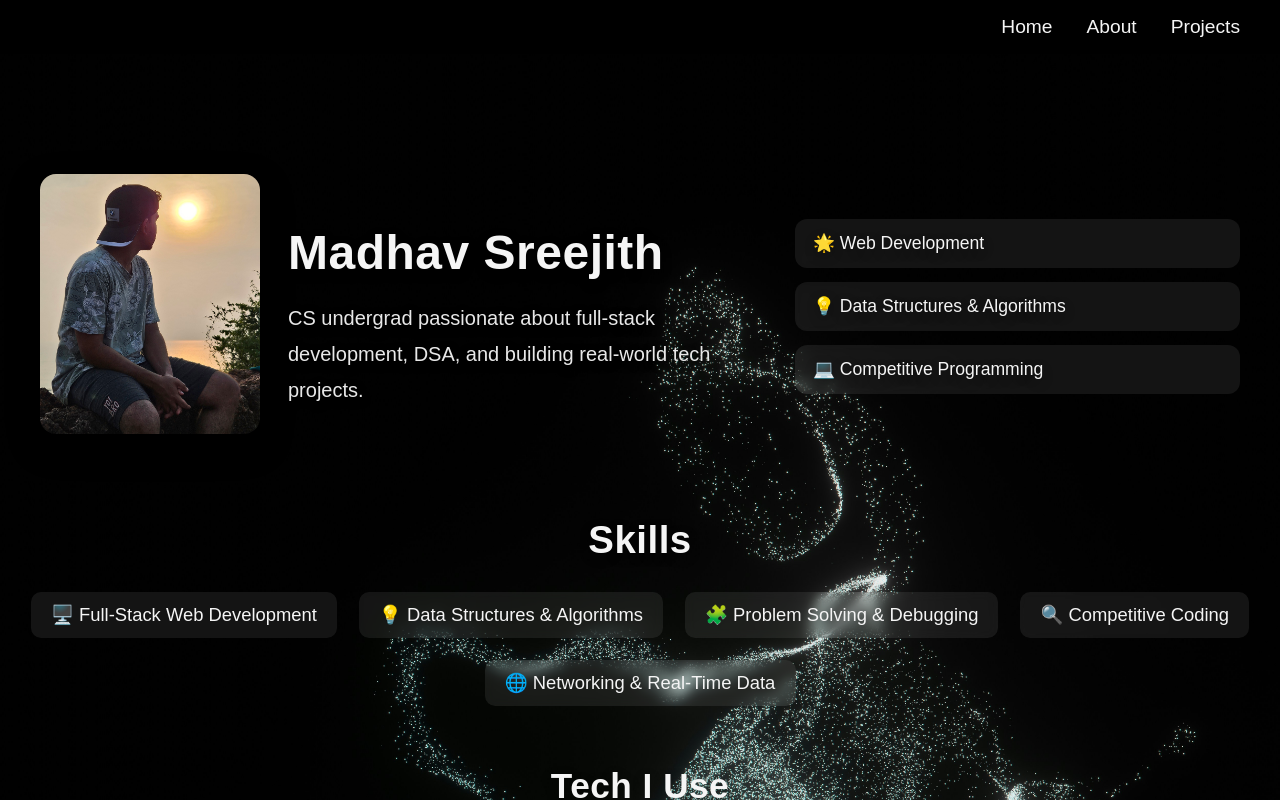
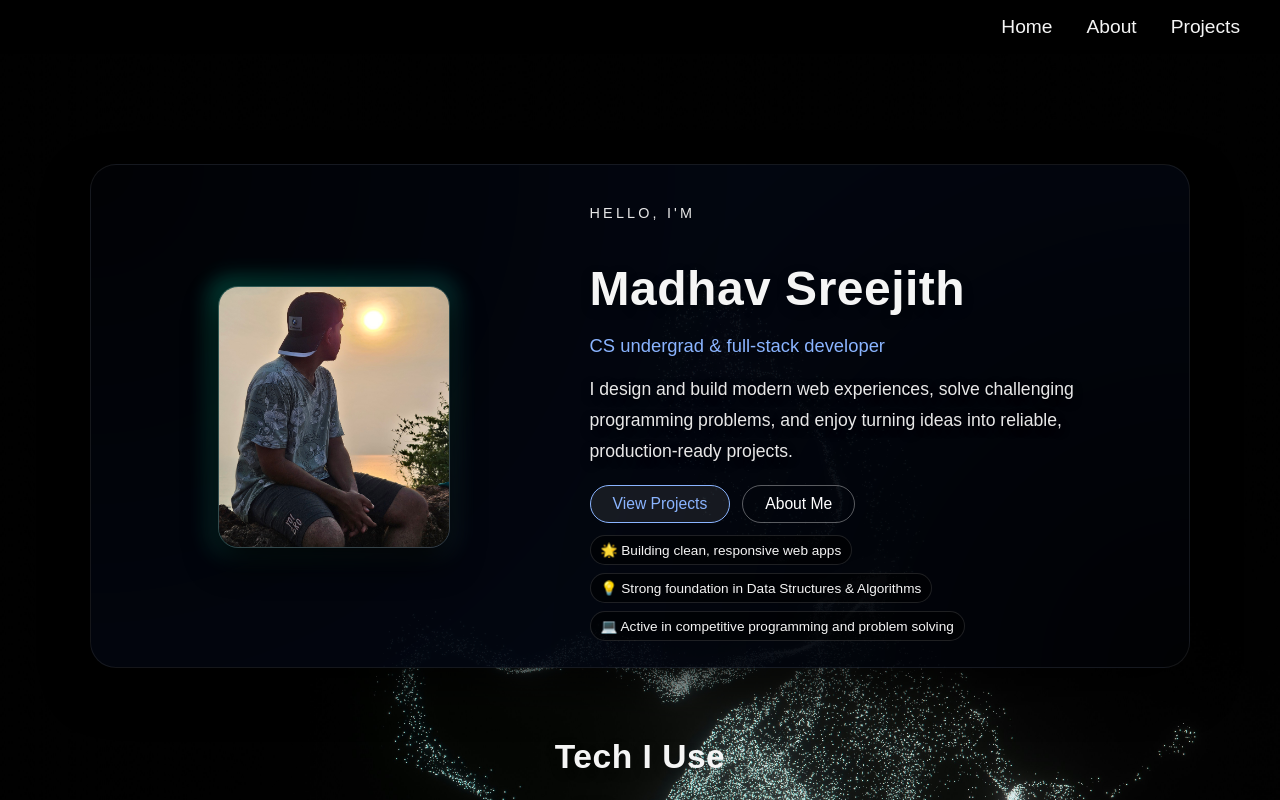
Before and after one commit to Madhav-Sreejith/portfolio, a React (Create React App) app: page /about in a window 1280 px wide. Shown: the top 800 px of the page. Built offline with nearby package versions, Linux system fonts and the light colour scheme; the HTML template or start-up script is replaced by a standard one.

Commit message:
Fixed Bugs

```diff
--- a/src/pages/Home.jsx
+++ b/src/pages/Home.jsx
@@ -3,17 +3,9 @@ import { motion } from "framer-motion";
 
 function Home() {
   const highlights = [
-    "🌟 Web Development",
-    "💡 Data Structures & Algorithms",
-    "💻 Competitive Programming",
-  ];
-
-  const skills = [
-    "🖥️ Full-Stack Web Development",
-    "💡 Data Structures & Algorithms",
-    "🧩 Problem Solving & Debugging",
-    "🔍 Competitive Coding",
-    "🌐 Networking & Real-Time Data",
+    "🌟 Building clean, responsive web apps",
+    "💡 Strong foundation in Data Structures & Algorithms",
+    "💻 Active in competitive programming and problem solving",
   ];
 
   const techIcons = [
@@ -32,17 +24,17 @@ function Home() {
       animate={{ opacity: 1 }}
       transition={{ duration: 0.8 }}
     >
-      {/* TOP SECTION */}
+      {/* HERO SECTION */}
       <section className="home-container">
-
-        {/* LEFT SECTION */}
-        <div className="left-block text-block">
+        <div className="hero-inner">
+          {/* PHOTO */}
           <motion.div
             className="home-photo"
-            initial={{ scale: 0.85, opacity: 0 }}
+            initial={{ scale: 0.9, opacity: 0 }}
             animate={{ scale: 1, opacity: 1 }}
-            transition={{ duration: 0.8, ease: "easeOut" }}
+            transition={{ duration: 0.7, ease: "easeOut" }}
           >
+            <div className="photo-ring" />
             <img
               src={process.env.PUBLIC_URL + "/myfoto.jpg"}
               alt="Madhav"
@@ -50,78 +42,45 @@ function Home() {
             />
           </motion.div>
 
+          {/* TEXT */}
           <motion.div
             className="home-content"
-            initial={{ y: 30, opacity: 0 }}
+            initial={{ y: 26, opacity: 0 }}
             animate={{ y: 0, opacity: 1 }}
-            transition={{ delay: 0.2, duration: 0.7 }}
+            transition={{ delay: 0.15, duration: 0.7 }}
           >
+            <p className="home-eyebrow">Hello, I&apos;m</p>
             <h1 className="home-title">Madhav Sreejith</h1>
+            <p className="home-role">CS undergrad &amp; full‑stack developer</p>
             <p className="tagline">
-              CS undergrad passionate about full-stack development, DSA, and
-              building real-world tech projects.
+              I design and build modern web experiences, solve challenging
+              programming problems, and enjoy turning ideas into reliable,
+              production‑ready projects.
             </p>
+
+            <div className="cta-buttons">
+              <a href="/project">View Projects</a>
+              <a href="/about" className="ghost-cta">
+                About Me
+              </a>
+            </div>
+
+            <div className="hero-highlights">
+              {highlights.map((item) => (
+                <span key={item} className="hero-chip">
+                  {item}
+                </span>
+              ))}
+            </div>
           </motion.div>
         </div>
-
-        {/* RIGHT SECTION */}
-        <motion.div
-          className="right-section text-block"
-          initial="hidden"
-          animate="visible"
-          variants={{
-            visible: {
-              transition: {
-                staggerChildren: 0.15,
-              },
-            },
-          }}
-        >
-          {highlights.map((item, index) => (
-            <motion.div
-              key={index}
-              className="highlight-card"
-              variants={{
-                hidden: { opacity: 0, y: 20 },
-                visible: { opacity: 1, y: 0 },
-              }}
-            >
-              {item}
-            </motion.div>
-          ))}
-        </motion.div>
       </section>
-
-      {/* SKILLS SECTION */}
-      <motion.section
-        className="skills-section text-block"
-        initial={{ opacity: 0, y: 40 }}
-        whileInView={{ opacity: 1, y: 0 }}
-        transition={{ duration: 0.6 }}
-        viewport={{ once: true }}
-      >
-        <h2>Skills</h2>
-        <div className="skills-list">
-          {skills.map((skill, index) => (
-            <motion.div
-              key={index}
-              className="skill-card"
-              initial={{ opacity: 0, scale: 0.9 }}
-              whileInView={{ opacity: 1, scale: 1 }}
-              transition={{ duration: 0.4, delay: index * 0.05 }}
-              viewport={{ once: true }}
-            >
-              {skill}
-            </motion.div>
-          ))}
-        </div>
-      </motion.section>
 
       {/* TECH SECTION */}
       <motion.section
         className="TechImg text-block"
-        initial={{ opacity: 0 }}
-        whileInView={{ opacity: 1 }}
+        initial={{ opacity: 0, y: 24 }}
+        whileInView={{ opacity: 1, y: 0 }}
         transition={{ duration: 0.6 }}
         viewport={{ once: true }}
       >
@@ -134,10 +93,10 @@ function Home() {
               alt={icon.alt}
               loading="lazy"
               className="tech-icon"
-              whileHover={{ scale: 1.1 }}
-              initial={{ opacity: 0, y: 20 }}
+              whileHover={{ scale: 1.08 }}
+              initial={{ opacity: 0, y: 18 }}
               whileInView={{ opacity: 1, y: 0 }}
-              transition={{ duration: 0.4, delay: index * 0.08 }}
+              transition={{ duration: 0.4, delay: index * 0.06 }}
               viewport={{ once: true }}
             />
           ))}
--- a/src/pages/Project.jsx
+++ b/src/pages/Project.jsx
@@ -10,6 +10,7 @@ const projects = [
     link: "https://github.com/Madhav-Sreejith/MediKart",
     repo: "https://medi-kart-steel.vercel.app/",
     status: "Live",
+    tags: ["React", "E‑commerce UI", "Local Storage", "Responsive"],
   },
   {
     title: "Seasons",
@@ -18,6 +19,7 @@ const projects = [
     link: "",
     repo: "https://github.com/Madhav-Sreejith/Seasons",
     status: "Ongoing",
+    tags: ["React", "Accessibility", "Audio", "Keyboard Controls"],
   },
   {
     title: "Portfolio",
@@ -26,6 +28,7 @@ const projects = [
     link: "https://madhav-sreejith.github.io/portfolio/",
     repo: "https://github.com/Madhav-Sreejith/portfolio",
     status: "Live",
+    tags: ["React", "Personal Brand", "Animations", "Deployment"],
   },
 ];
 
@@ -39,15 +42,20 @@ function Project() {
       transition={{ duration: 0.7 }}
     >
       {/* TITLE */}
-      <motion.h1
-        id="projects-heading"
-        className="projects-title"
+      <motion.div
+        className="projects-heading-block"
         initial={{ y: -20, opacity: 0 }}
         animate={{ y: 0, opacity: 1 }}
         transition={{ duration: 0.6 }}
       >
-        My Projects
-      </motion.h1>
+        <h1 id="projects-heading" className="projects-title">
+          My Projects
+        </h1>
+        <p className="projects-subtitle">
+          A curated selection of things I&apos;ve been building recently —
+          from practical web apps to experiments that help me learn by doing.
+        </p>
+      </motion.div>
 
       {/* PROJECT LIST */}
       <motion.div
@@ -74,9 +82,12 @@ function Project() {
             whileHover={{ y: -6 }}
             transition={{ duration: 0.4 }}
           >
-            <header>
+            <header className="project-card-header">
               <h2 className="project-card-title">{project.title}</h2>
-              <span className="project-status" aria-hidden="true">
+              <span
+                className={`project-status project-status-${project.status.toLowerCase()}`}
+                aria-hidden="true"
+              >
                 {project.status}
               </span>
             </header>
@@ -84,6 +95,16 @@ function Project() {
             <p className="project-card-description">
               {project.description}
             </p>
+
+            {project.tags && (
+              <div className="project-meta">
+                {project.tags.map((tag) => (
+                  <span key={tag} className="project-tag">
+                    {tag}
+                  </span>
+                ))}
+              </div>
+            )}
 
             <div className="project-links">
               {project.link && (
--- a/src/styles/home.css
+++ b/src/styles/home.css
@@ -12,67 +12,105 @@
   --transition: 0.25s ease;
 }
 
-body {
-  font-family: "Segoe UI", Tahoma, Geneva, Verdana, sans-serif;
-  color: var(--text-light);
-}
-
 /* ============================================================
    HOME MAIN LAYOUT
 ============================================================ */
 
 .home-container {
-  max-width: 1200px;
-  margin: 120px auto 80px;
+  max-width: 1100px;
+  margin: 110px auto 70px;
   padding: 0 20px;
+}
 
-  display: flex;
+.hero-inner {
+  display: grid;
+  grid-template-columns: minmax(0, 0.9fr) minmax(0, 1.2fr);
   align-items: center;
-  justify-content: space-between;
-  gap: 50px;
-  flex-wrap: wrap;
+  gap: 42px;
+
+  padding: 26px 28px;
+  border-radius: 26px;
+  background:
+    radial-gradient(circle at top left, rgba(0, 0, 0, 0.7), transparent 55%),
+    radial-gradient(circle at bottom right, rgba(0, 0, 0, 0.75), transparent 55%),
+    rgba(3, 7, 18, 0.92);
+  box-shadow: 0 20px 45px rgba(0, 0, 0, 0.75);
+  border: 1px solid rgba(255, 255, 255, 0.08);
 }
 
 /* ============================================================
-   LEFT SECTION
+   PHOTO
 ============================================================ */
 
-.left-block {
-  display: flex;
-  align-items: center;
-  gap: 28px;
-  flex: 1 1 580px;
-  min-width: 300px;
+.home-photo {
+  position: relative;
+  width: 230px;
+  height: 260px;
+  margin: 0 auto;
+}
+
+.photo-ring {
+  position: absolute;
+  inset: -10px;
+  border-radius: 22px;
+  background: conic-gradient(
+    from 140deg,
+    rgba(97, 218, 251, 0.1),
+    rgba(0, 255, 200, 0.25),
+    rgba(97, 218, 251, 0.1)
+  );
+  filter: blur(10px);
+  opacity: 0.9;
 }
 
 .home-photo img {
-  width: 220px;
-  height: 260px;
+  position: relative;
+  width: 100%;
+  height: 100%;
   object-fit: cover;
-  border-radius: 16px;
-  box-shadow: var(--shadow-strong);
+  border-radius: 20px;
+  box-shadow: 0 14px 32px rgba(0, 0, 0, 0.9);
+  border: 1px solid rgba(255, 255, 255, 0.18);
   transition: transform var(--transition), box-shadow var(--transition);
 }
 
 .home-photo img:hover {
-  transform: scale(1.05);
-  box-shadow: 0 10px 28px rgba(0,0,0,0.55);
+  transform: translateY(-4px) scale(1.02);
+  box-shadow: 0 14px 32px rgba(0, 0, 0, 0.7);
 }
 
+/* ============================================================
+   TEXT SIDE
+============================================================ */
+
 .home-content {
-  max-width: 480px;
+  max-width: 520px;
+}
+
+.home-eyebrow {
+  font-size: 0.9rem;
+  text-transform: uppercase;
+  letter-spacing: 0.22em;
+  color: var(--text-soft);
+  margin-bottom: 6px;
 }
 
 .home-content h1 {
   font-size: 3rem;
-  margin-bottom: 16px;
+  margin-bottom: 8px;
   font-weight: 700;
   text-shadow: var(--shadow-soft);
 }
 
+.home-role {
+  font-size: 1.15rem;
+  color: var(--highlight);
+  margin-bottom: 14px;
+}
+
 .tagline {
-  font-size: 1.25rem;
-  line-height: 1.8;
+  font-size: 1.1rem;
+  line-height: 1.75;
   color: var(--text-soft);
   text-shadow: 0 3px 8px rgba(0,0,0,0.5);
   margin-bottom: 18px;
@@ -80,92 +118,56 @@ body {
 
 /* CTA Button */
 .cta-buttons {
-  margin-top: 16px;
+  margin: 18px 0 10px;
+  display: flex;
+  flex-wrap: wrap;
+  gap: 12px;
 }
 
 .cta-buttons a {
-  padding: 10px 22px;
-  border-radius: 10px;
+  padding: 9px 22px;
+  border-radius: 999px;
   text-decoration: none;
-  font-size: 1.05rem;
+  font-size: 0.98rem;
   display: inline-block;
 
   background: var(--card-bg);
   color: var(--highlight);
-  border: 2px solid var(--highlight);
+  border: 1px solid var(--highlight);
   transition: var(--transition);
 }
 
 .cta-buttons a:hover {
   background: var(--highlight);
   color: #000;
-  transform: translateY(-3px);
+  transform: translateY(-2px);
   box-shadow: var(--shadow-soft);
 }
 
-/* ============================================================
-   RIGHT SECTION
-============================================================ */
-
-.right-section {
-  display: flex;
-  flex-direction: column;
-  gap: 14px;
-  flex: 1 1 320px;
-  min-width: 260px;
+.cta-buttons .ghost-cta {
+  background: transparent;
+  color: var(--text-light);
+  border-color: rgba(255, 255, 255, 0.35);
 }
 
-.highlight-card {
-  background: var(--card-bg);
-  padding: 14px 18px;
-  border-radius: 12px;
-  font-size: 1.1rem;
-  font-weight: 500;
-  transition: var(--transition);
-  backdrop-filter: blur(6px);
-  text-shadow: var(--shadow-soft);
+.cta-buttons .ghost-cta:hover {
+  background: rgba(255, 255, 255, 0.08);
+  color: #ffffff;
 }
 
-.highlight-card:hover {
-  transform: translateX(6px);
-  background: rgba(255,255,255,0.12);
+.hero-highlights {
+  margin-top: 12px;
+  display: flex;
+  flex-wrap: wrap;
+  gap: 8px;
 }
 
-/* ============================================================
-   SKILLS SECTION
-============================================================ */
-
-.skills-section {
-  text-align: center;
-  margin: 80px auto 60px;
-  padding: 0 20px;
-}
-
-.skills-section h2 {
-  font-size: 2.4rem;
-  margin-bottom: 30px;
-  text-shadow: var(--shadow-soft);
-}
-
-.skills-list {
-  display: flex;
-  flex-wrap: wrap;
-  gap: 22px;
-  justify-content: center;
-}
-
-.skill-card {
-  background: var(--card-bg);
-  padding: 12px 20px;
-  border-radius: 10px;
-  font-size: 1.15rem;
-  transition: var(--transition);
-  backdrop-filter: blur(6px);
-}
-
-.skill-card:hover {
-  transform: translateY(-5px);
-  background: rgba(255,255,255,0.12);
+.hero-chip {
+  font-size: 0.85rem;
+  padding: 6px 10px;
+  border-radius: 999px;
+  background: rgba(0, 0, 0, 0.55);
+  border: 1px solid rgba(255, 255, 255, 0.12);
 }
 
 /* ============================================================
@@ -174,19 +176,19 @@ body {
 
 .TechImg {
   text-align: center;
-  margin: 70px 0;
+  margin: 50px 0 20px;
   padding: 0 20px;
 }
 
 .TechImg h2 {
-  font-size: 2.2rem;
-  margin-bottom: 30px;
+  font-size: 2.1rem;
+  margin-bottom: 26px;
   text-shadow: var(--shadow-soft);
 }
 
 .IconsTech {
   display: flex;
-  gap: 30px;
+  gap: 26px;
   justify-content: center;
   flex-wrap: wrap;
 }
@@ -194,14 +196,14 @@ body {
 .IconsTech img {
   width: 60px;
   height: auto;
-  opacity: 0.85;
+  opacity: 0.88;
   transition: var(--transition);
   filter: drop-shadow(0 4px 10px rgba(0,0,0,0.4));
 }
 
 .IconsTech img:hover {
   opacity: 1;
-  transform: scale(1.15);
+  transform: scale(1.12);
 }
 
 /* ============================================================
@@ -210,45 +212,65 @@ body {
 
 @media (max-width: 1024px) {
   .home-container {
-    justify-content: center;
+    margin-top: 90px;
+  }
+
+  .hero-inner {
+    grid-template-columns: minmax(0, 1fr);
     text-align: center;
   }
 
-  .left-block {
-    flex-direction: column;
+  .home-content {
+    margin: 0 auto;
   }
 
-  .right-section {
-    align-items: center;
-    width: 100%;
+  .cta-buttons {
+    justify-content: center;
+  }
+
+  .hero-highlights {
+    justify-content: center;
   }
 }
 
 @media (max-width: 768px) {
-  .home-photo img {
-    width: 170px;
-    height: 200px;
+  .home-container {
+    margin: 80px auto 50px;
+  }
+
+  .home-photo {
+    width: 190px;
+    height: 220px;
   }
 
   .home-content h1 {
     font-size: 2.4rem;
   }
 
-  .tagline {
-    font-size: 1.15rem;
+  .home-role {
+    font-size: 1.05rem;
   }
 
-  .skill-card {
-    font-size: 1.05rem;
+  .tagline {
+    font-size: 1.02rem;
   }
 }
 
 @media (max-width: 480px) {
+  .home-container {
+    margin: 70px auto 45px;
+  }
+
+  .home-photo {
+    width: 170px;
+    height: 200px;
+  }
+
   .home-content h1 {
-    font-size: 2rem;
+    font-size: 2.05rem;
   }
 
   .IconsTech img {
-    width: 45px;
+    width: 46px;
   }
 }
```
Also changed, not shown: src/pages/navbar.jsx (+35 -17 lines), src/styles/About.css (+63 -26 lines), src/styles/Navbar.css (+75 -20 lines), src/styles/project.css (+34 -12 lines).
